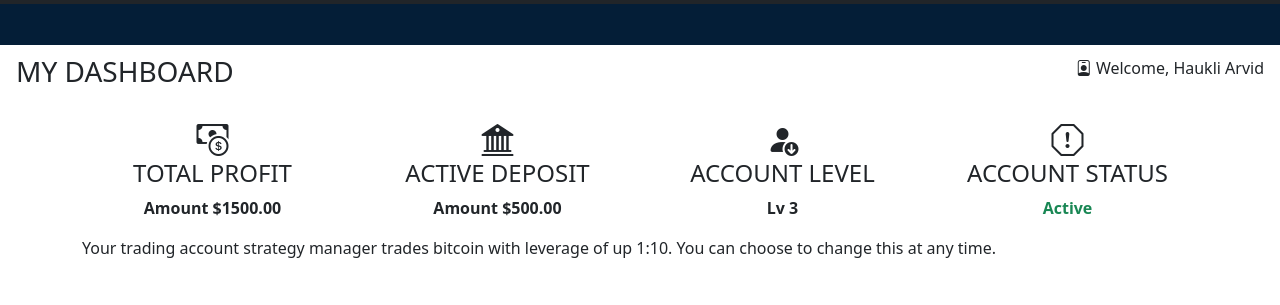
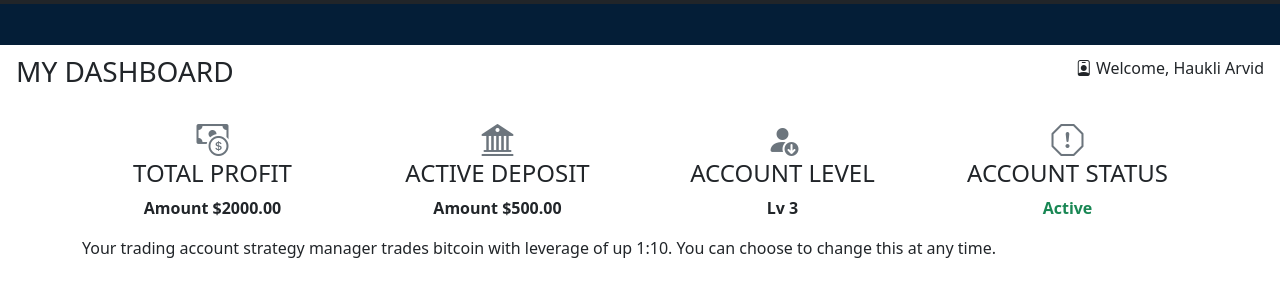
Before and after one commit to codeXii/Capital-Expert, a plain HTML site: page dashboard.html in a window 1280 px wide. Shown: the part 75-380 px from the top of the page. Drawn offline with nearby package versions, Linux system fonts and the light colour scheme; a script that the page names is missing.

Commit message:
Update dashboard.html

```diff
--- a/dashboard.html
+++ b/dashboard.html
@@ -125,15 +125,15 @@
 
         <div class="col-md-3 col-6">
           <div class="card-details text-center">
-            <i class="bi bi-cash-coin text-dark h2"></i>
+            <i class="bi bi-cash-coin text-secondary h2"></i>
             <h4> TOTAL PROFIT </h4>
-            <strong><p>Amount $1500.00</p></strong>
+            <strong><p>Amount $2000.00</p></strong>
           </div>
         </div>
 
         <div class="col-md-3 col-6">
           <div class="card-details text-center">
-            <i class="bi bi-bank2 text-dark h2"></i>
+            <i class="bi bi-bank2 text-secondary h2"></i>
             <h4> ACTIVE DEPOSIT </h4>
             <strong><p>Amount $500.00</p></strong>
           </div>
@@ -142,7 +142,7 @@
 
         <div class="col-md-3 col-6">
           <div class="card-details text-center">
-            <i class="bi bi-person-fill-down text-dark h2"></i>
+            <i class="bi bi-person-fill-down text-secondary h2"></i>
             <h4> ACCOUNT LEVEL </h4>
             <strong><p>Lv 3</p></strong>
           </div>
@@ -150,7 +150,7 @@
 
         <div class="col-md-3 col-6">
           <div class="card-details text-center">
-            <i class="bi bi-exclamation-octagon text-dark h2"></i>
+            <i class="bi bi-exclamation-octagon text-secondary h2"></i>
             <h4> ACCOUNT STATUS </h4>
             <strong><p  class="text-success"> Active  </p></strong>
           </div>
@@ -165,7 +165,7 @@
 
 
 <section>
- <div class="container">
+ <div class="container w-50">
   <div class="container" id="tradingview_741c8"></div>
   <script type="text/javascript" src="https://s3.tradingview.com/tv.js"></script>
   <script type="text/javascript">
```
